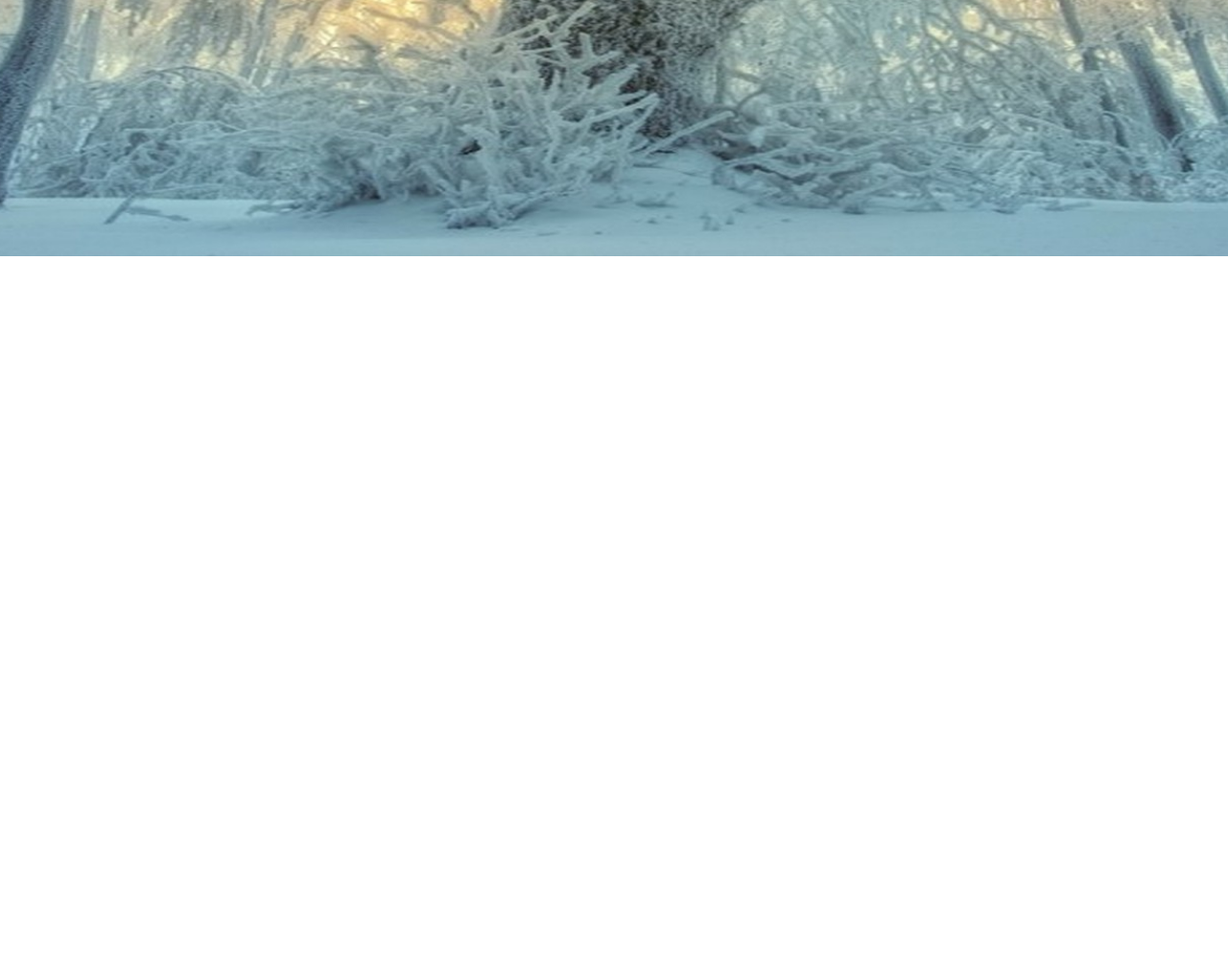
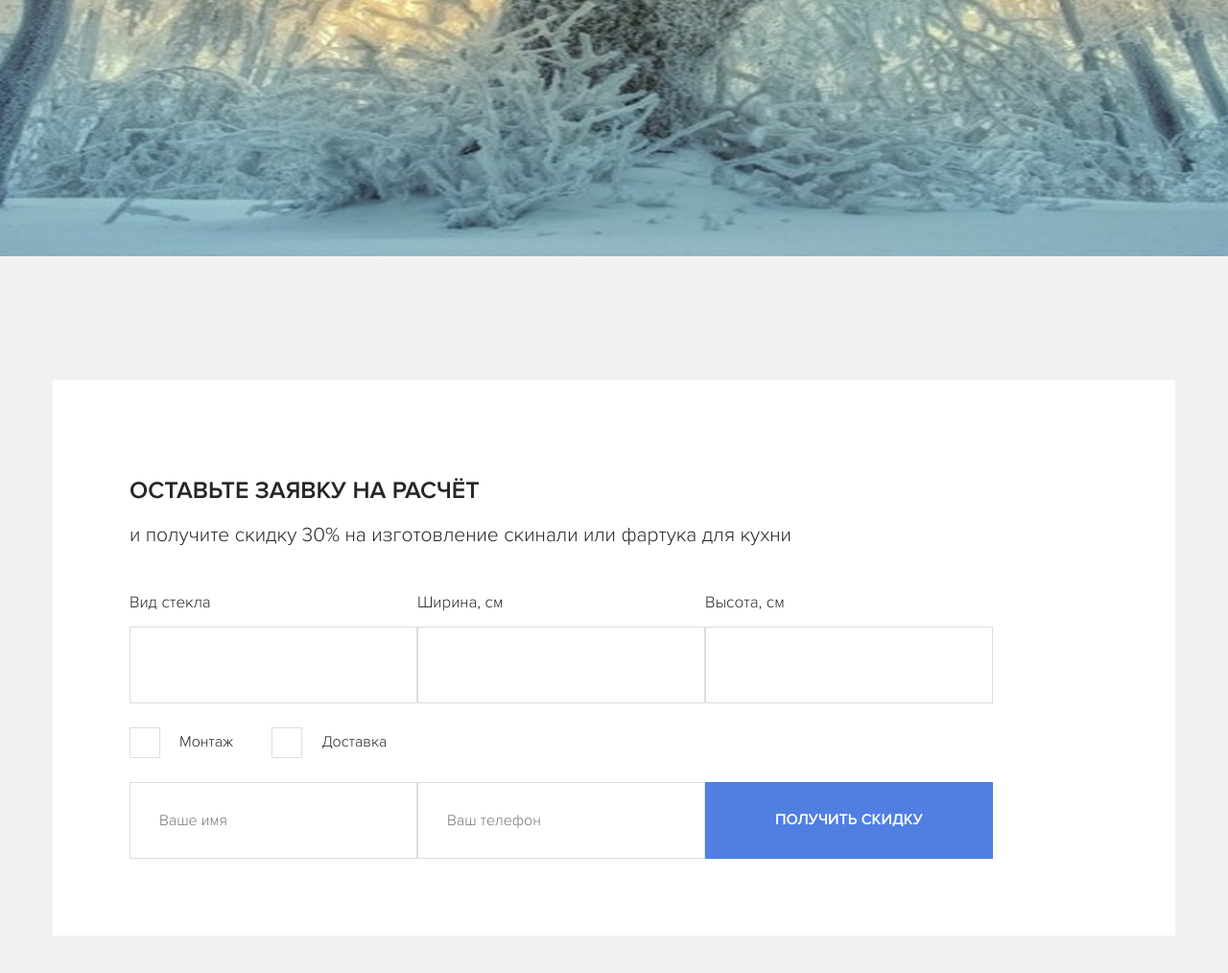
Before and after one commit to Nikolka-net/skinali, a plain HTML site: page index.html in a window 1280 px wide. Shown: the part 536-1550 px from the top of the page at 96% size. Before the commit the page ends 803 px from the top, so only its background shows below. Drawn offline with Linux system fonts and the light colour scheme; a script that the page names is missing.

Commit message:
Стилизация формы обратной связи

```diff
--- a/index.html
+++ b/index.html
@@ -69,6 +69,59 @@
 		<!-- /.hero -->
 	</header>
 	<!-- /.header -->
+	<main>
+		<section class="offer bg-secondary">
+			<div class="container">
+				<div class="offer_block offer-block">
+					<h2 class="offer_title">Оставьте заявку на расчёт</h2>
+					<span class="offer_subtitle">и получите скидку 30% на изготовление скинали или фартука для кухни</span>
+					<form action="#" class="form offer_form">
+						<div class="form_row">
+							<div class="form_group">
+								<label for="" class="form_label">Вид стекла</label>
+								<input type="text" class="input form_input">
+							</div>
+							<div class="form_group">
+								<label for="" class="form_label">Ширина, см</label>
+								<input type="text" class="input form_input">
+							</div>
+							<div class="form_group">
+								<label for="" class="form_label">Высота, см</label>
+								<input type="text" class="input form_input">
+							</div>
+						</div>
+						<div class="form_row">
+							<div class="form_checkbox">
+								<input class="checkbox" type="checkbox" id="install">
+								<label class="checkbox-label" for="install">
+									Монтаж
+								</label>
+							</div>
+							<div class="form_checkbox">
+								<input class="checkbox" type="checkbox" id="delivery">
+								<label class="checkbox-label" for="delivery">
+									Доставка
+								</label>
+							</div>
+						</div>
+						<div class="form_row">
+							<div class="form_group">
+								<input type="text" class="input form_input" placeholder="Ваше имя">
+							</div>
+							<div class="form_group">
+								<input type="tel" class="input form_input" placeholder="Ваш телефон">
+							</div>
+							<div class="form_group">
+								<input type="submit" class="button form_button" value="Получить скидку">
+							</div>
+						</div>
+					</form>
+				</div>
+			</div>
+			<!-- /.container -->
+		</section>
+		<!-- /.offer -->
+	</main>
 	<!--Подключение виджета обратной связи через соц.сети-->
 	<script type="text/javascript" src="https://spikmi.com/Widget?Id=390"></script>
 </body>
--- a/less/_colors.less
+++ b/less/_colors.less
@@ -1,3 +1,4 @@
 @text-color: #262626;
 @text-color-light: #7b7b79;
 @primary: #507fe1;
+@bg-secondary: #f1f1f1;
--- a/less/_interface.less
+++ b/less/_interface.less
@@ -22,6 +22,41 @@ body {
 	.bold;
 }
 
+.bg-secondary {
+	background: @bg-secondary;
+}
+
+.input {
+	height: 80px;
+	padding-left: 30px;
+	border: 1px solid #dddddd;
+}
+
+input[type="checkbox"] {
+	display: none;
+
+	&:checked + label:before {
+		background-color: green;
+	}
+}
+
+.checkbox {
+	&-label {
+		display: flex;
+		align-items: center;
+		margin-right: 40px;
+
+		&:before {
+			content: '';
+			width: 30px;
+			height: 30px;
+			border: 1px solid #dddddd;
+			margin-right: 20px;
+		}
+	}
+
+}
+
 @media (max-width: 576px) {
 	.button-o {
 		font-size: 10px;
--- /dev/null
+++ b/less/blocks/_offer.less
@@ -0,0 +1,59 @@
+.offer {
+	padding: 129px 0;
+
+	&-block {
+		background-color: #fff;
+		padding: 80px;
+	}
+
+	&_title {
+		font-size: 25px;
+		text-transform: uppercase;
+		margin-bottom: 20px;
+		.bold;
+	}
+
+	&_subtitle {
+		display: block;
+		font-size: 21px;
+		margin-bottom: 48px;
+		max-width: 900px;
+	}
+}
+
+.form {
+	&_row {
+		display: flex;
+		align-items: center;
+		max-width: 900px;
+		margin-bottom: 25px;
+
+		&:last-child {
+			margin-bottom: 0;
+		}
+	}
+
+	&_label {
+		display: block;
+		font-size: 17px;
+		margin-bottom: 15px;
+	}
+
+	&_group {
+		flex-basis: 33.33%;
+	}
+
+	&_input {
+		width: 100%;
+		border-right-width: 0px;
+
+		&:last-child {
+			border-right-width: 1px;
+		}
+	}
+
+	&_button {
+		height: 80px;
+		width: 100%;
+	}
+}
--- a/less/style.less
+++ b/less/style.less
@@ -15,3 +15,6 @@
 
 /*Цвета*/
 @import "_colors";
+
+/*Блок offer*/
+@import "blocks/_offer";
```
Also changed, not shown: css/style.css, less/blocks/_offer.css (added), less/style.css, 1 other file.
